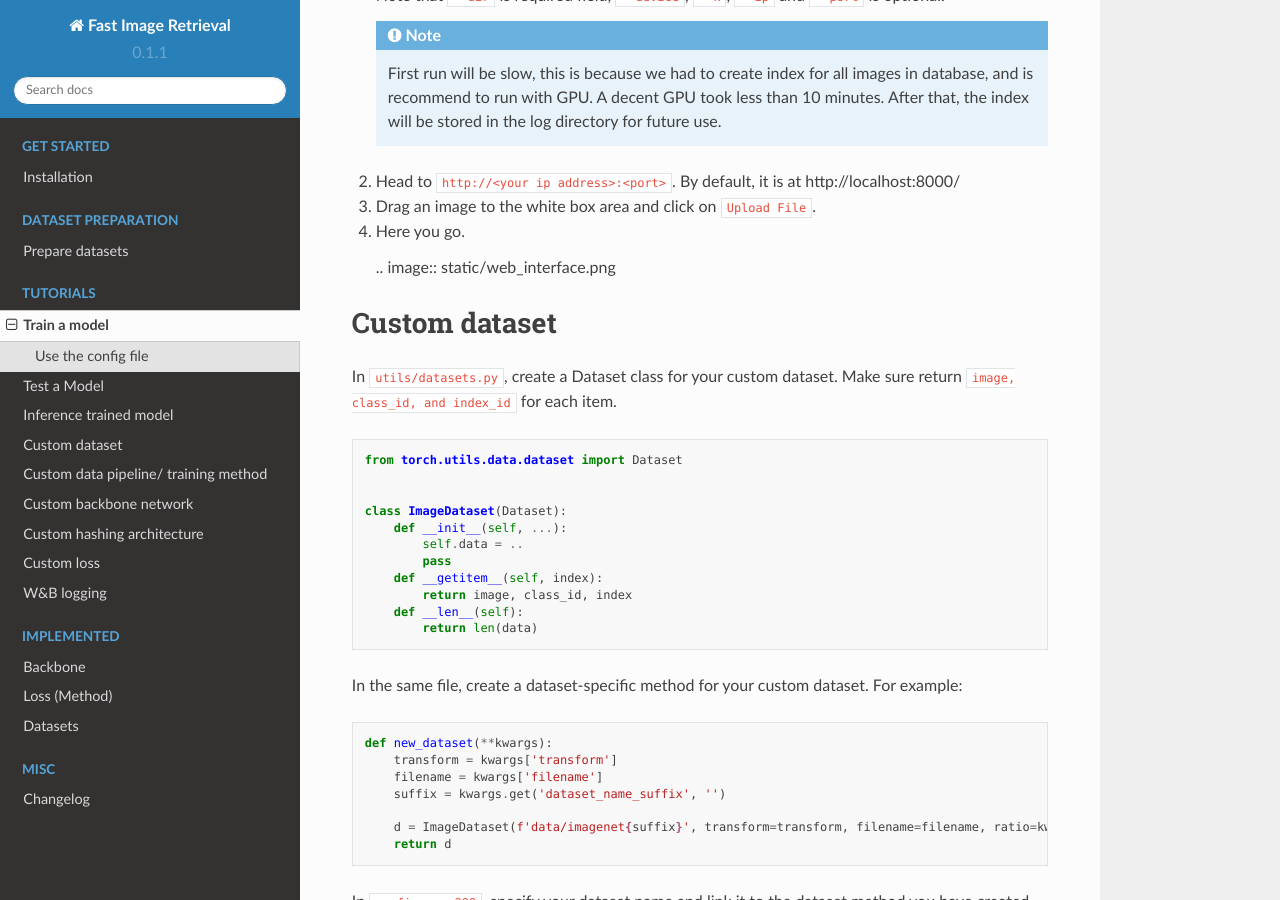
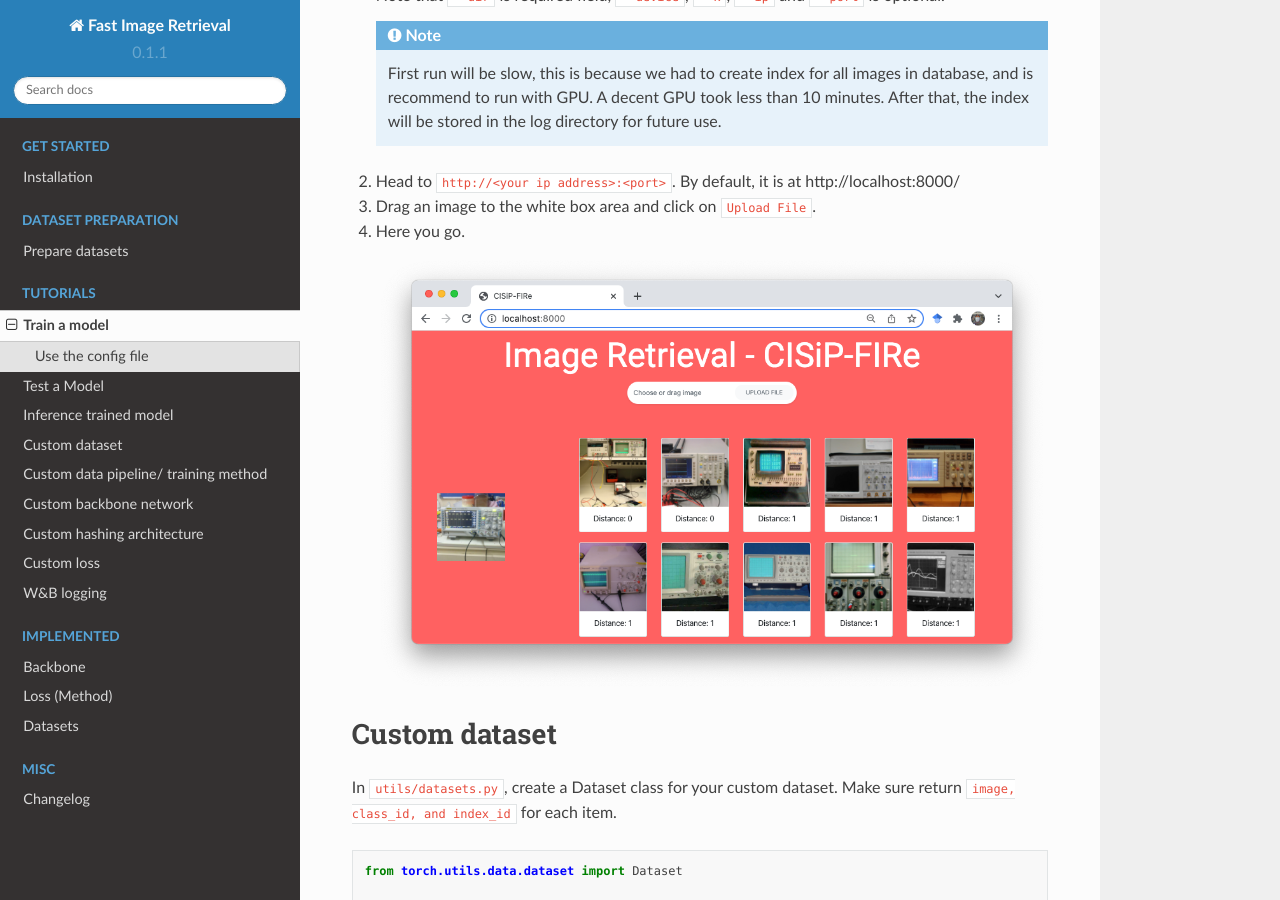
Before and after one commit to CISiPLab/cisip-FIRe, a Sphinx documentation site: the page built from docs/tutorials.md, in a window 1280 px wide and 900 px high, scrolled down 3217 px. Built offline with Sphinx 7.4.7 and the Read the Docs theme 2.0.0, drawn with Linux system fonts in a browser that asks for light colours.

Commit message:
fix image

```diff
--- a/docs/tutorials.md
+++ b/docs/tutorials.md
@@ -130,7 +130,7 @@ To start with this inference
 3. Drag an image to the white box area and click on `Upload File`.
 4. Here you go.
 
-   .. image:: static/web_interface.png
+   ![web interface](static/web_interface.png)
 
 # Custom dataset
 In `utils/datasets.py`, create a Dataset class for your custom dataset. Make sure return `image, class_id, and index_id` for each item.
```
